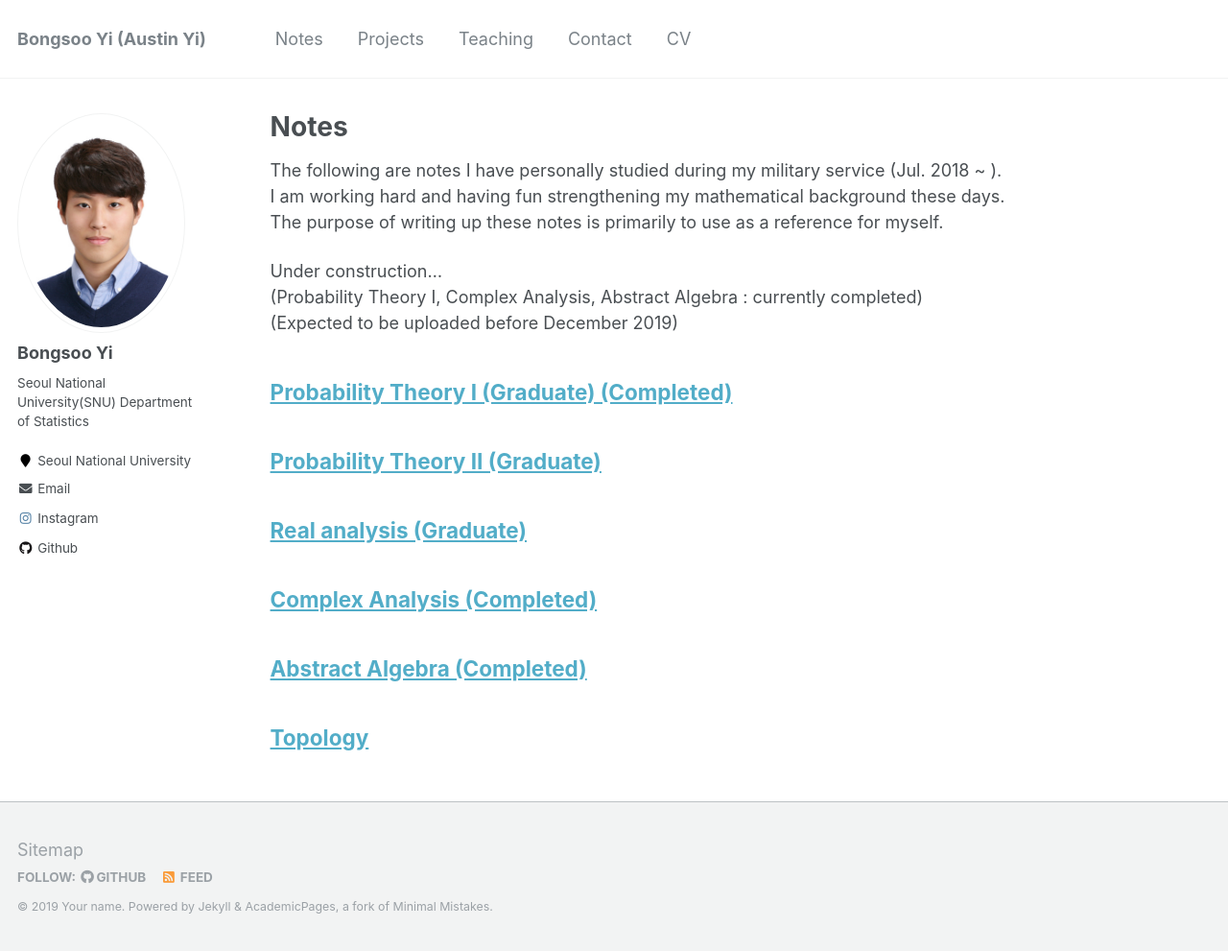
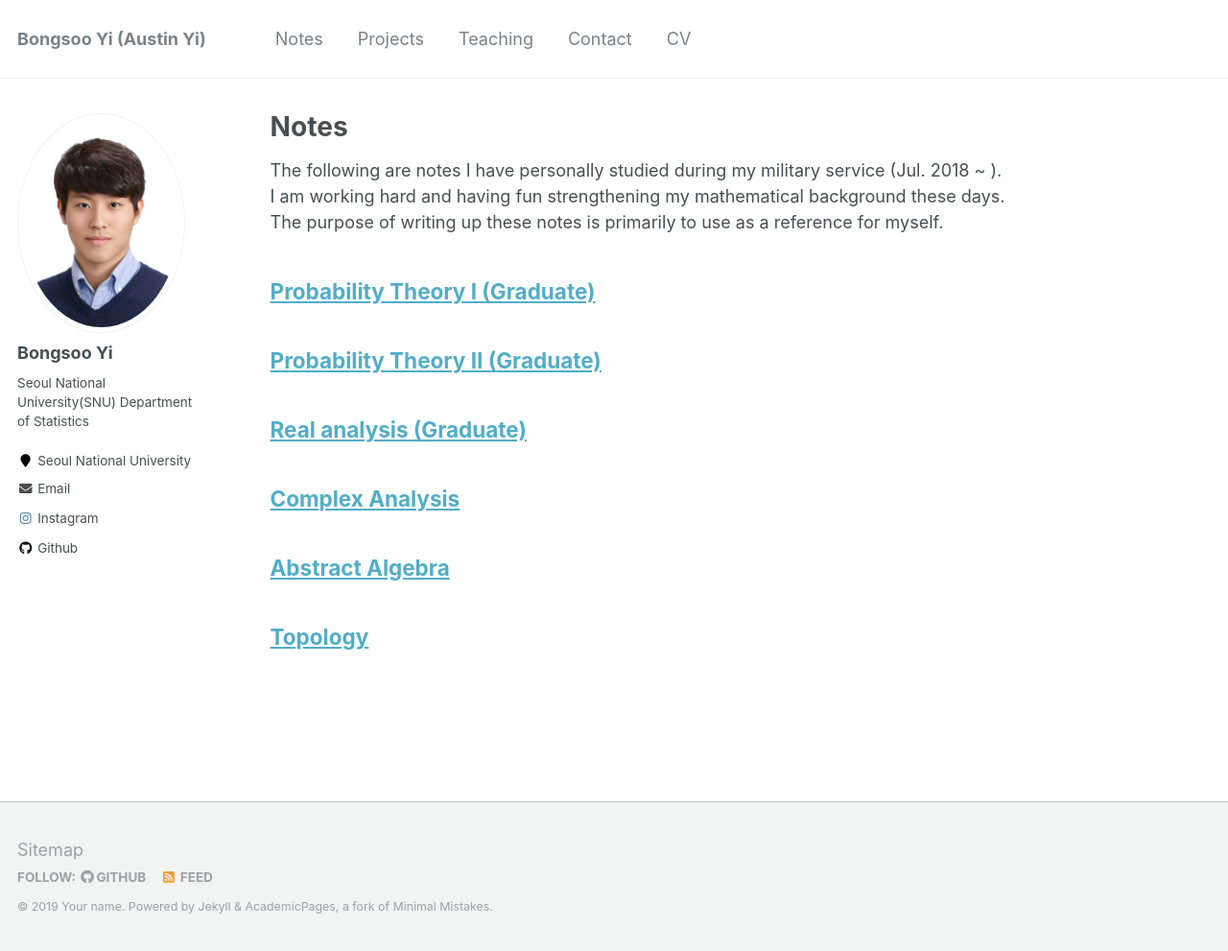
Before and after one commit to austinyi/austinyi.github.io, a Jekyll site: the page built from _pages/publications.md, in a window 1280 px wide and 991 px high. Shown: the whole window at 96% size. Built offline with Jekyll 4.4.1, drawn with Linux system fonts in a browser that asks for light colours.

Commit message:
Update publications.md

```diff
--- a/_pages/publications.md
+++ b/_pages/publications.md
@@ -9,12 +9,9 @@ The following are notes I have personally studied during my military service (Ju
 I am working hard and having fun strengthening my mathematical background these days.
 The purpose of writing up these notes is primarily to use as a reference for myself.
 
-Under construction…
-(Probability Theory Ⅰ, Complex Analysis, Abstract Algebra : currently completed)
-(Expected to be uploaded before December 2019)
 
 
-[Probability Theory Ⅰ (Graduate) (Completed)](https://austinyi.github.io/notes/2019-06-20-probability1)
+[Probability Theory Ⅰ (Graduate)](https://austinyi.github.io/notes/2019-06-20-probability1)
 -------------------------------------------------------------------------
 
 [Probability Theory Ⅱ (Graduate)](https://austinyi.github.io/notes/2019-12-15-probability2)
@@ -23,10 +20,10 @@ Under construction…
 [Real analysis (Graduate)](https://austinyi.github.io/notes/2018-10-03-realanalysis)
 -------------------------------------------------------------------------
 
-[Complex Analysis (Completed)](https://austinyi.github.io/notes/2018-12-14-complexanalysis)
+[Complex Analysis](https://austinyi.github.io/notes/2018-12-14-complexanalysis)
 -------------------------------------------------------------------------
 
-[Abstract Algebra (Completed)](https://austinyi.github.io/notes/2019-03-23-abstractalgebra)
+[Abstract Algebra](https://austinyi.github.io/notes/2019-03-23-abstractalgebra)
 -------------------------------------------------------------------------
 
 [Topology](https://austinyi.github.io/notes/2019-12-31-topology)
```
